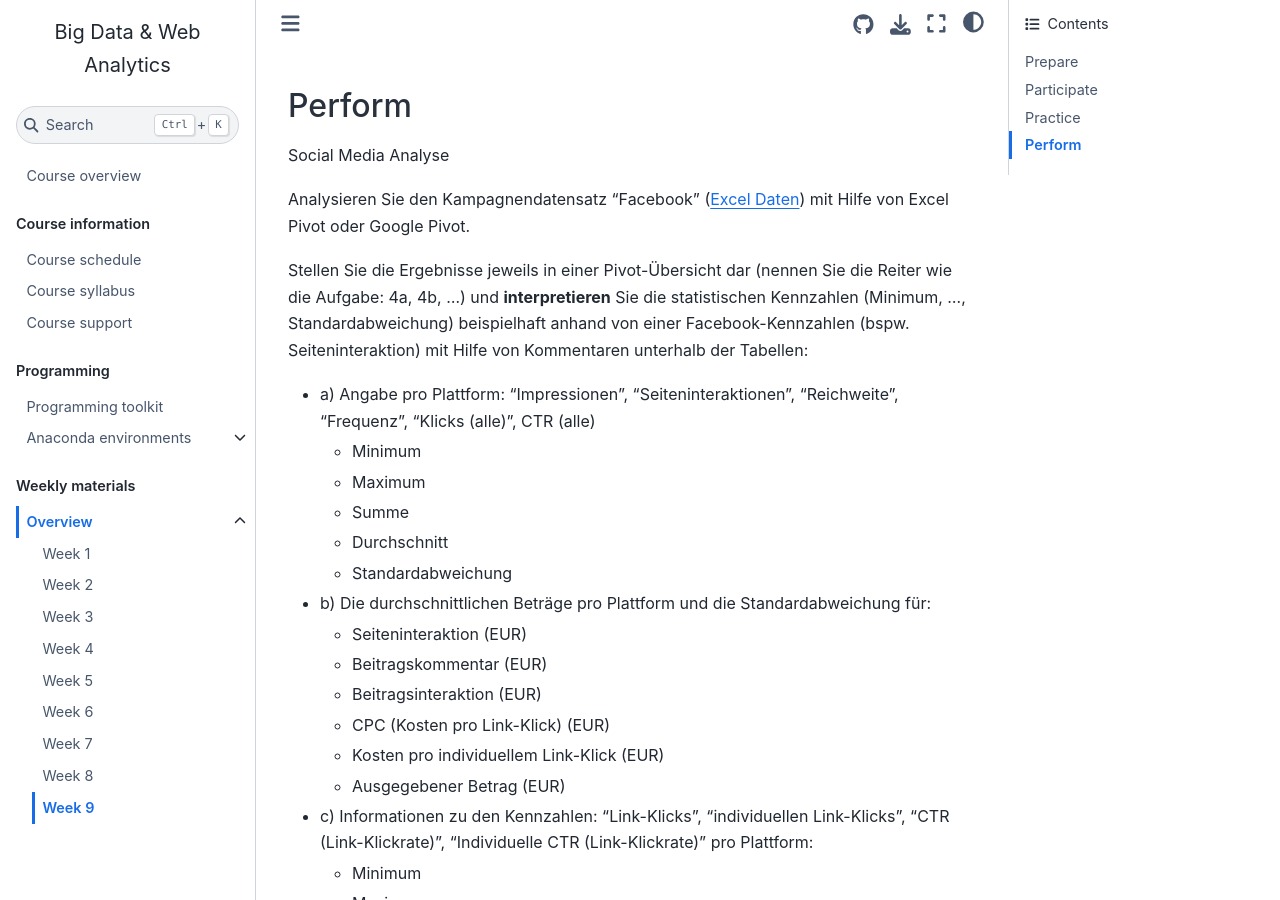
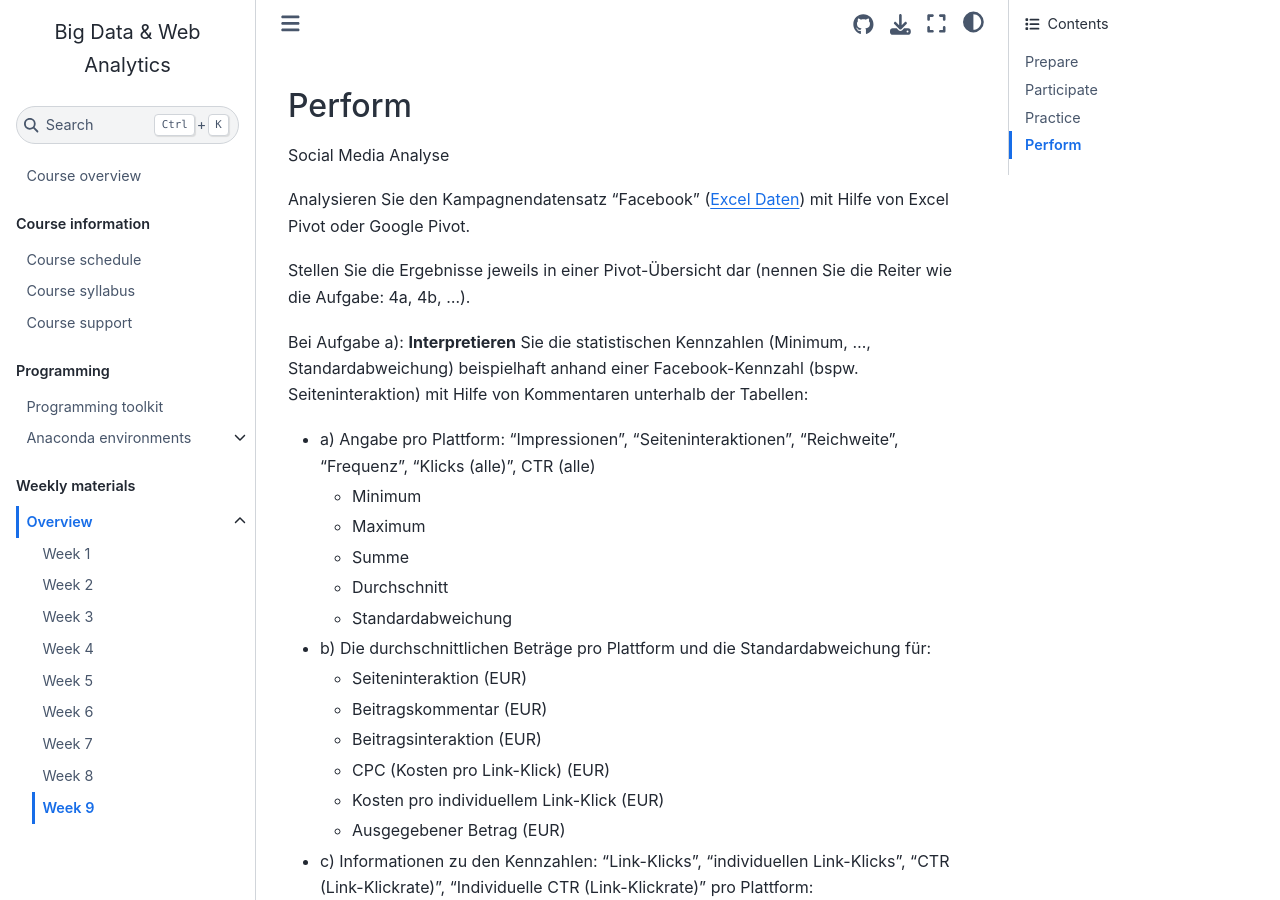
Before and after one commit to om2-ws22/website, a Jupyter Book: the page built from weeks/week9.md, in a window 1280 px wide and 900 px high, scrolled down 556 px. Built offline with Jupyter Book 1.0.4 settings and Sphinx 7.4.7 and the Sphinx Book theme 1.1.4, drawn with Linux system fonts in a browser that asks for light colours; comment, search, counter and statistics services are not loaded.

Commit message:
Update week9.md

```diff
--- a/weeks/week9.md
+++ b/weeks/week9.md
@@ -46,7 +46,9 @@ Social Media Analyse
 
 Analysieren Sie den Kampagnendatensatz "Facebook" ([Excel Daten](https://github.com/kirenz/bigdata/blob/main/cases/facebook/Facebook.xlsx)) mit Hilfe von Excel Pivot oder Google Pivot.
 
-Stellen Sie die Ergebnisse jeweils in einer Pivot-Übersicht dar (nennen Sie die Reiter wie die Aufgabe: 4a, 4b, ...) und **interpretieren** Sie die statistischen Kennzahlen (Minimum, ..., Standardabweichung) beispielhaft anhand von einer Facebook-Kennzahlen (bspw. Seiteninteraktion) mit Hilfe von Kommentaren unterhalb der Tabellen:
+Stellen Sie die Ergebnisse jeweils in einer Pivot-Übersicht dar (nennen Sie die Reiter wie die Aufgabe: 4a, 4b, ...).
+
+Bei Aufgabe a): **Interpretieren** Sie die statistischen Kennzahlen (Minimum, ..., Standardabweichung) beispielhaft anhand einer Facebook-Kennzahl (bspw. Seiteninteraktion) mit Hilfe von Kommentaren unterhalb der Tabellen:
 
 - a) Angabe pro Plattform: "Impressionen", "Seiteninteraktionen", "Reichweite", "Frequenz", "Klicks (alle)", CTR (alle)
     - Minimum
```
